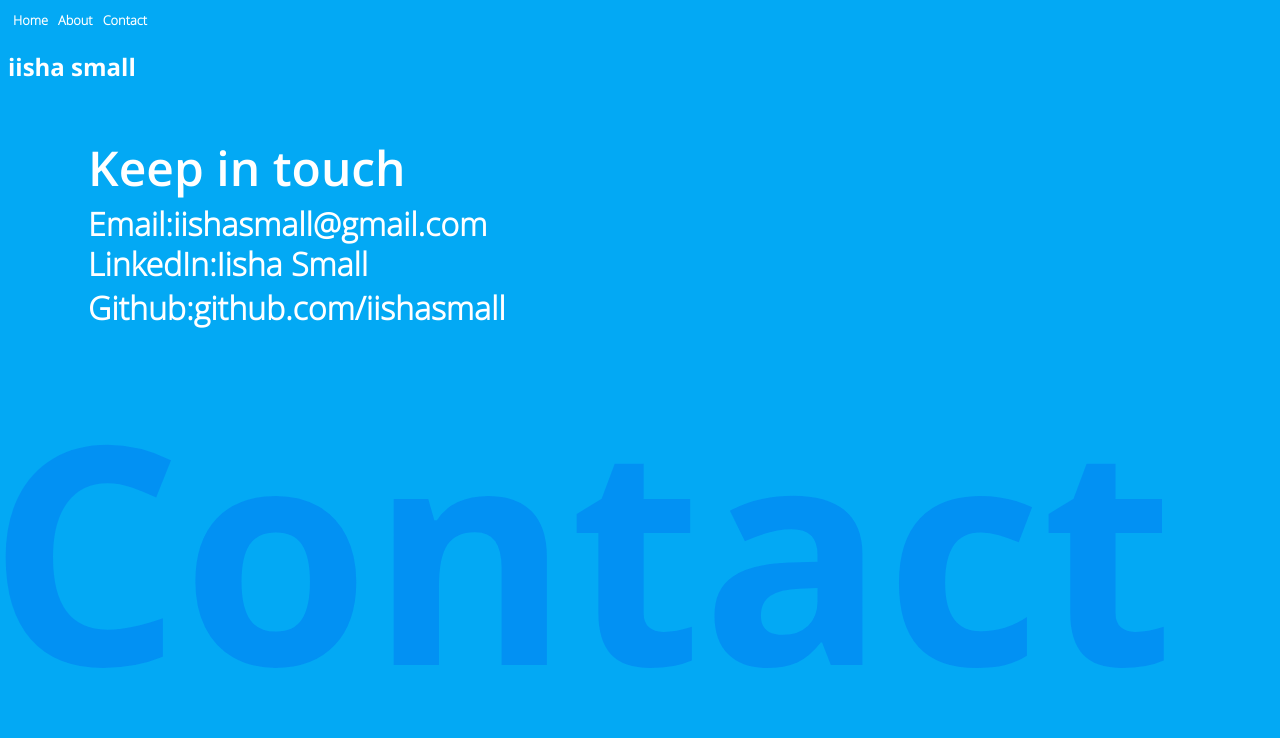
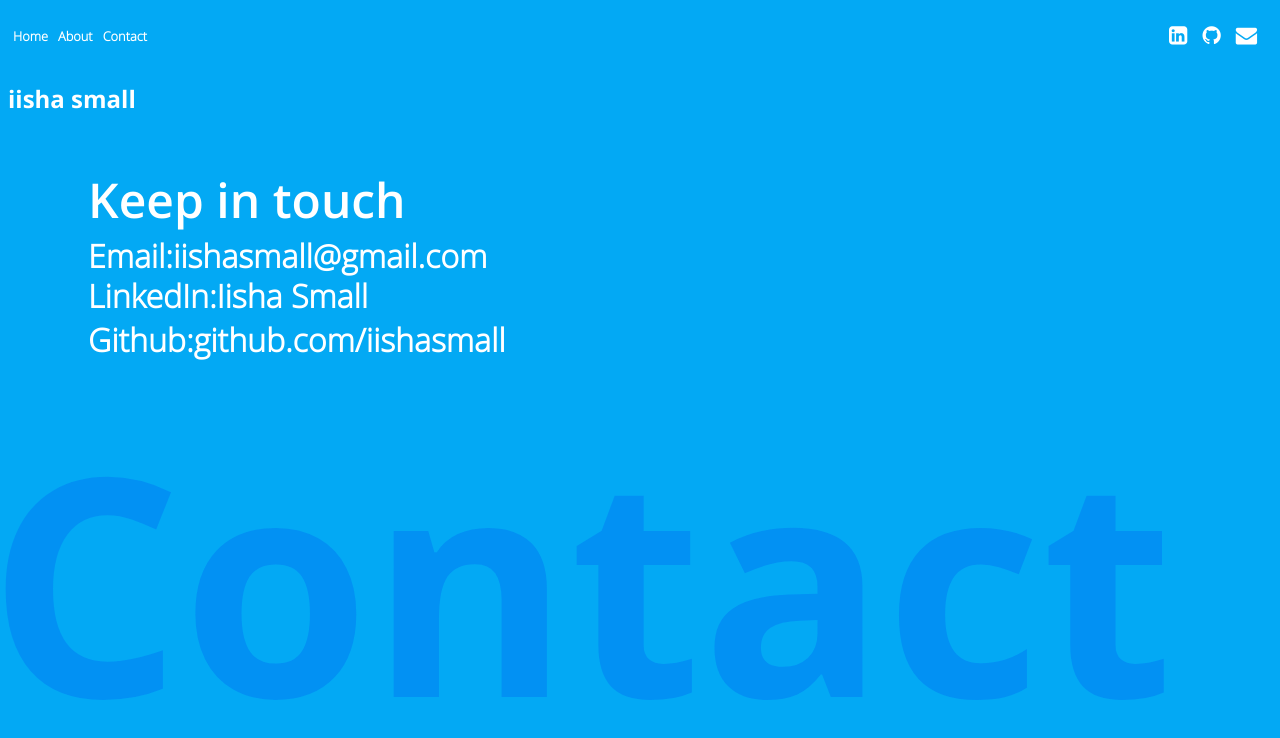
Before and after one commit to iishasmall/portfolio-site-react, a React (Create React App) app: page /contact in a window 1280 px wide. Shown: the top 738 px of the page. Built offline with nearby package versions, Linux system fonts and the light colour scheme.

Commit message:
added secondary nav on right side

```diff
--- a/package.json
+++ b/package.json
@@ -11,6 +11,7 @@
     "create-react-app-sass": "^1.1.0",
     "gsap": "^1.20.1",
     "node-sass-chokidar": "0.0.3",
+    "react-fontawesome": "^1.6.1",
     "react-gsap-enhancer": "^0.3.0",
     "react-router-dom": "^4.1.1",
     "react-scripts": "1.0.10"
--- a/public/index.html
+++ b/public/index.html
@@ -11,6 +11,8 @@
     -->
   <link rel="manifest" href="%PUBLIC_URL%/manifest.json">
   <link rel="shortcut icon" href="%PUBLIC_URL%/favicon.ico">
+  <link href="https://maxcdn.bootstrapcdn.com/font-awesome/4.7.0/css/font-awesome.min.css" rel="stylesheet" integrity="sha384-wvfXpqpZZVQGK6TAh5PVlGOfQNHSoD2xbE+QkPxCAFlNEevoEH3Sl0sibVcOQVnN"
+    crossorigin="anonymous">
   <!--
       Notice the use of %PUBLIC_URL% in the tags above.
       It will be replaced with the URL of the `public` folder during the build.
@@ -38,6 +40,7 @@
       To begin the development, run `npm start` or `yarn start`.
       To create a production bundle, use `npm run build` or `yarn build`.
     -->
+
 </body>
 
 </html>
--- a/src/App.css
+++ b/src/App.css
@@ -90,6 +90,23 @@ a {
 a:visited {
   color: #ffffff; }
 
+.nav-container {
+  display: flex;
+  justify-content: space-between;
+  align-items: center; }
+
+.site-nav-container {
+  justify-content: flex-start; }
+
+.info-nav {
+  display: inline-flex;
+  justify-items: space-between; }
+
+.info-nav li {
+  list-style: none;
+  justify-content: space-between;
+  padding-right: 15px; }
+
 .home-bg-text {
   font-size: 15rem;
   color: rgba(3, 131, 244, 0.6);
--- a/src/App.js
+++ b/src/App.js
@@ -1,20 +1,36 @@
 import React from 'react';
 import { BrowserRouter as Router, Route, NavLink } from 'react-router-dom';
+import { Component } from 'react';
 import About from './components/About';
 import Home from './components/Home';
 import Contact from './components/Contact';
 
 import './App.css';
 
+class App extends Component {
 
-const App = () => (
-    <Router>
+    render() {
+        return (
+            < Router >
                 <div>
+                    <div className="nav-container">
+                        <div className="site-nav-container">
                             <nav className="nav-styling">
                                 <NavLink exact to="/">Home</NavLink>
                                 <NavLink to="/about">About</NavLink>
                                 <NavLink to="/contact">Contact</NavLink>
                             </nav>
+                        </div>
+
+                        <div className="info-nav-container">
+
+                            <ul className="info-nav">
+                                <li><i className="fa fa-linkedin-square fa-lg" aria-hidden="true"></i></li>
+                                <li><i className="fa fa-github fa-lg" aria-hidden="true"></i></li>
+                                <li><i className="fa fa-envelope fa-lg" aria-hidden="true"></i></li>
+                            </ul>
+                        </div>
+                    </div>
 
                     <h2 className="name-txt">iisha small</h2>
 
@@ -22,7 +38,11 @@ const App = () => (
                     <Route path="/about" component={About} />
                     <Route path="/contact" component={Contact} />
                 </div>
-    </Router>
-);
+            </Router >
+        )
+    }
+}
+
+
 
 export default App
--- a/src/components/Contact.js
+++ b/src/components/Contact.js
@@ -1,6 +1,6 @@
 import React from 'react';
 import { Component } from 'react';
-import { TweenMax } from "gsap";
+import { TweenMax } from 'gsap';
 
 
 class Contact extends Component {
@@ -35,7 +35,7 @@ class Contact extends Component {
                     <h2 ref={email => this.email = email} className="email-text">Email:iishasmall@gmail.com</h2>
                     <h2 ref={linkedin => this.linkedin = linkedin} className="email-text">LinkedIn:Iisha Small</h2>
                     <h2 ref={github => this.github = github} className="email-text">Github:github.com/iishasmall</h2>
-                    <h3 className="container-height" ref={textbg => this.textbg = textbg} className="contact-bg-text">Contact</h3>
+                    <h3 ref={textbg => this.textbg = textbg} className="contact-bg-text">Contact</h3>
                 </div>
 
             </div>
--- a/src/imports/_nav.scss
+++ b/src/imports/_nav.scss
@@ -14,3 +14,31 @@ a{
 a:visited{
    color:$linkColor;
 }
+
+.nav-container {
+    display: flex;
+    justify-content: space-between;
+    align-items: center;
+}
+
+.site-nav-container{
+    justify-content:flex-start;
+
+
+}
+
+.info-nav-container{
+
+
+}
+
+.info-nav{
+    display:inline-flex;
+    justify-items:space-between;
+}
+
+.info-nav li {
+    list-style:none;
+    justify-content: space-between;
+    padding-right: 15px;
+}
```
Lines whose indentation alone changed are shown as unchanged.
